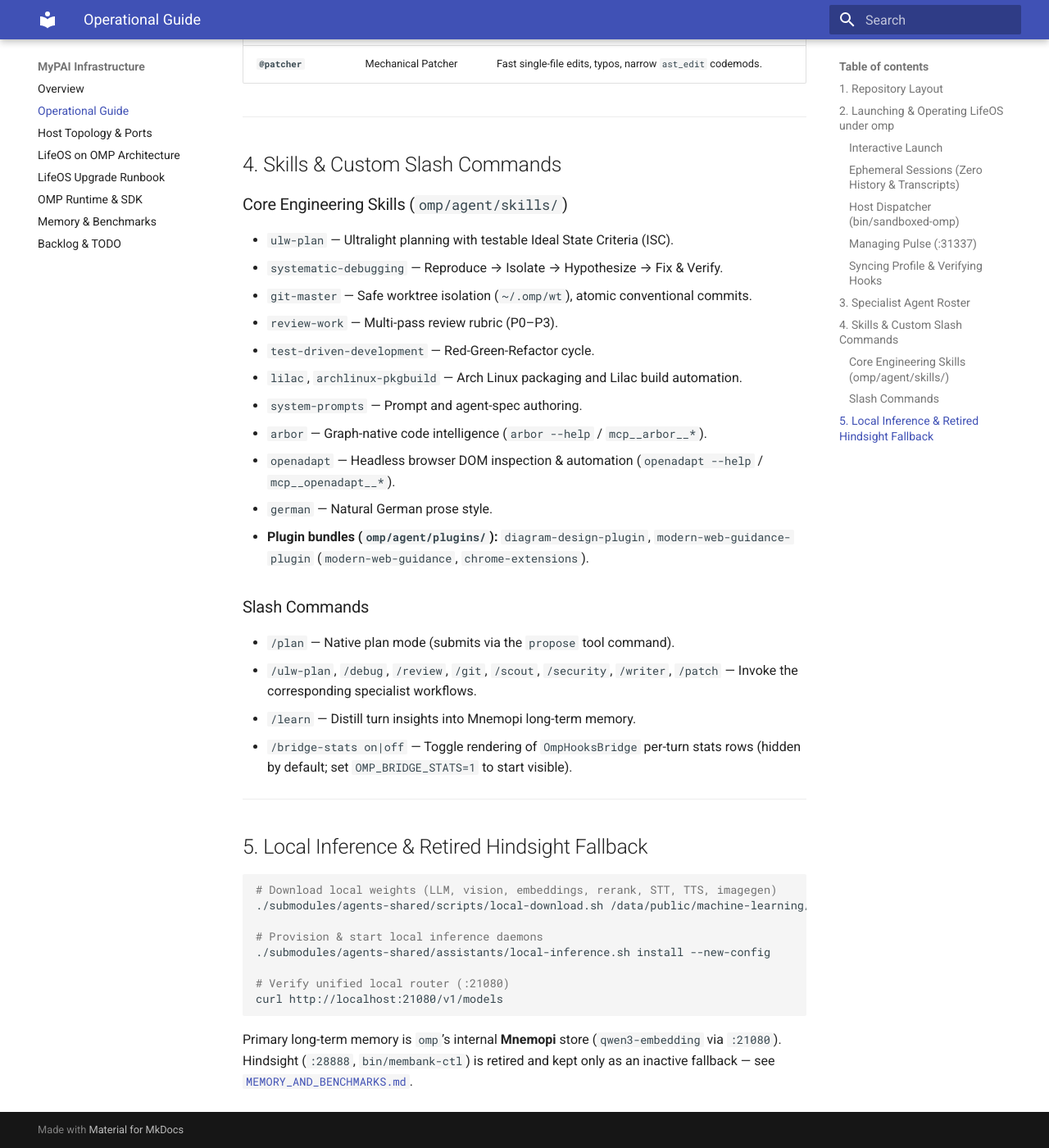
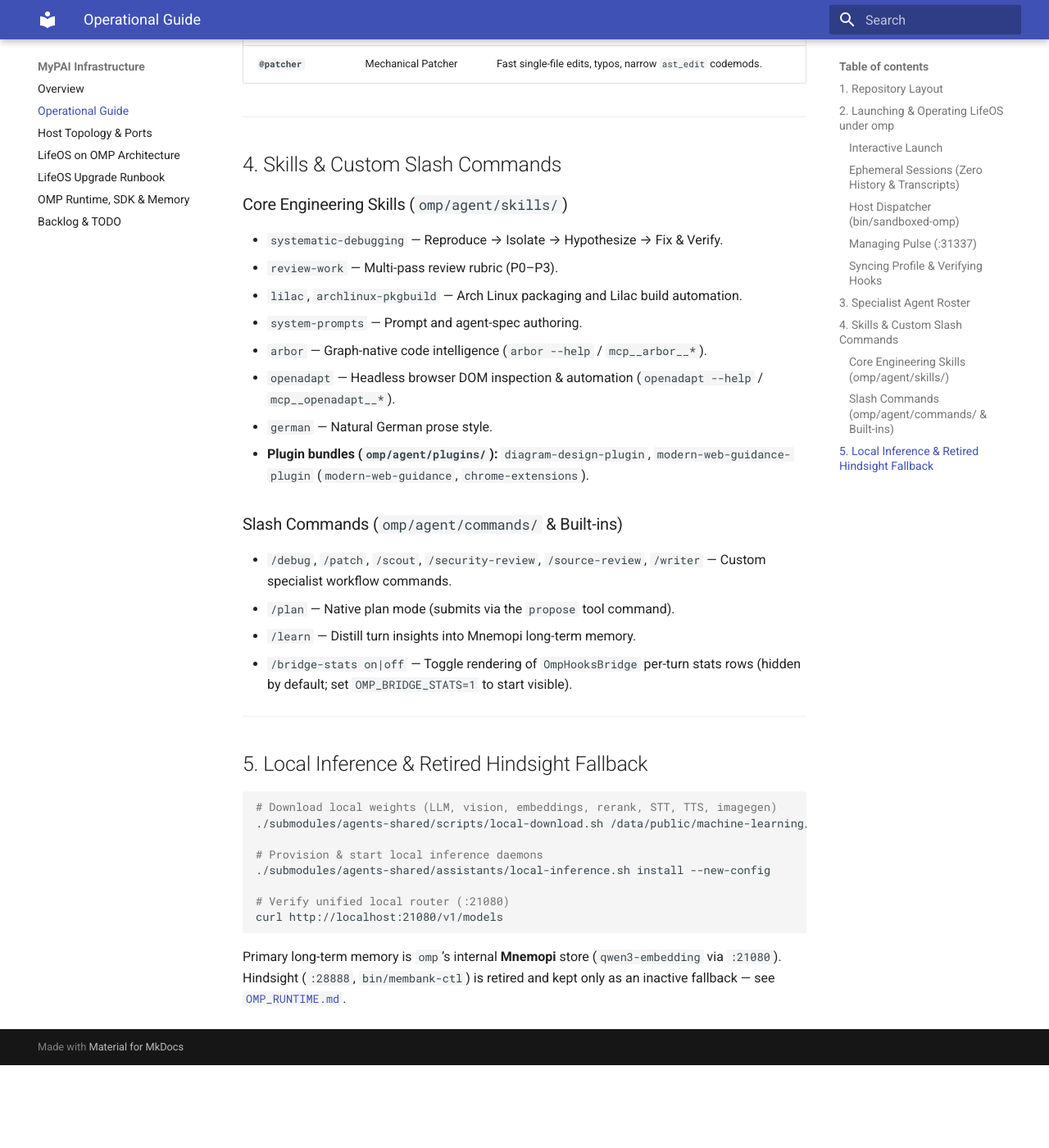
Before and after one commit to wuxxin/mypai, an MkDocs documentation site: the page built from docs/USAGE.md, in a window 1280 px wide and 1400 px high, scrolled down 3095 px. Shown: the whole window at 82% size. Built offline with MkDocs 1.6.1 and Material for MkDocs 9.7.7, drawn with Linux system fonts in a browser that asks for light colours; after the commit the page ends 4394 px from its top, so only the background shows below that.

Commit message:
Consolidate memory docs and prune retired skills
Merge Mnemopi/Hindsight sections from MEMORY_AND_BENCHMARKS.md into
OMP_RUNTIME.md (section 4); drop the model speed benchmarks table as it
is no longer maintained here. Remove deleted-page references in AGENTS.md,
README.md, USAGE.md, and mkdocs.yml nav.

Drop `ulw-plan`, `git-master`, and `test-driven-development` skills from
the documentation to match the current skill set. Restructure the slash
commands section with explicit paths (`omp/agent/commands/`).

````diff
--- a/docs/USAGE.md
+++ b/docs/USAGE.md
@@ -80,11 +80,8 @@ Delegate isolated subtasks via `task(agent: "...")` or `@<role>`:
 ## 4. Skills & Custom Slash Commands
 
 ### Core Engineering Skills (`omp/agent/skills/`)
-- `ulw-plan` — Ultralight planning with testable Ideal State Criteria (ISC).
 - `systematic-debugging` — Reproduce → Isolate → Hypothesize → Fix & Verify.
-- `git-master` — Safe worktree isolation (`~/.omp/wt`), atomic conventional commits.
 - `review-work` — Multi-pass review rubric (P0–P3).
-- `test-driven-development` — Red-Green-Refactor cycle.
 - `lilac`, `archlinux-pkgbuild` — Arch Linux packaging and Lilac build automation.
 - `system-prompts` — Prompt and agent-spec authoring.
 - `arbor` — Graph-native code intelligence (`arbor --help` / `mcp__arbor__*`).
@@ -92,9 +89,9 @@ Delegate isolated subtasks via `task(agent: "...")` or `@<role>`:
 - `german` — Natural German prose style.
 - **Plugin bundles (`omp/agent/plugins/`):** `diagram-design-plugin`, `modern-web-guidance-plugin` (`modern-web-guidance`, `chrome-extensions`).
 
-### Slash Commands
+### Slash Commands (`omp/agent/commands/` & Built-ins)
+- `/debug`, `/patch`, `/scout`, `/security-review`, `/source-review`, `/writer` — Custom specialist workflow commands.
 - `/plan` — Native plan mode (submits via the `propose` tool command).
-- `/ulw-plan`, `/debug`, `/review`, `/git`, `/scout`, `/security`, `/writer`, `/patch` — Invoke the corresponding specialist workflows.
 - `/learn` — Distill turn insights into Mnemopi long-term memory.
 - `/bridge-stats on|off` — Toggle rendering of `OmpHooksBridge` per-turn stats rows (hidden by default; set `OMP_BRIDGE_STATS=1` to start visible).
 
@@ -113,4 +110,4 @@ Delegate isolated subtasks via `task(agent: "...")` or `@<role>`:
 curl http://localhost:21080/v1/models
 ```
 
-Primary long-term memory is `omp`'s internal **Mnemopi** store (`qwen3-embedding` via `:21080`). Hindsight (`:28888`, `bin/membank-ctl`) is retired and kept only as an inactive fallback — see [`MEMORY_AND_BENCHMARKS.md`](MEMORY_AND_BENCHMARKS.md).
+Primary long-term memory is `omp`'s internal **Mnemopi** store (`qwen3-embedding` via `:21080`). Hindsight (`:28888`, `bin/membank-ctl`) is retired and kept only as an inactive fallback — see [`OMP_RUNTIME.md`](OMP_RUNTIME.md#4-active-long-term-memory-mnemopi).
--- a/mkdocs.yml
+++ b/mkdocs.yml
@@ -25,6 +25,5 @@ nav:
   - Host Topology & Ports: HOST_TOPOLOGY.md
   - LifeOS on OMP Architecture: LIFEOS_OMP_ARCHITECTURE.md
   - LifeOS Upgrade Runbook: LIFEOS_UPGRADE_RUNBOOK.md
-  - OMP Runtime & SDK: OMP_RUNTIME.md
-  - Memory & Benchmarks: MEMORY_AND_BENCHMARKS.md
+  - OMP Runtime, SDK & Memory: OMP_RUNTIME.md
   - Backlog & TODO: TODO.md
````
Also changed, not shown: AGENTS.md (+1 -2 lines), README.md (+2 -3 lines), docs/MEMORY_AND_BENCHMARKS.md (deleted, +0 -47 lines), docs/OMP_RUNTIME.md (+28 -1 lines).
